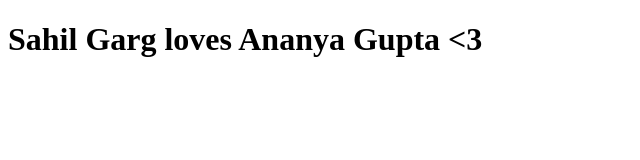
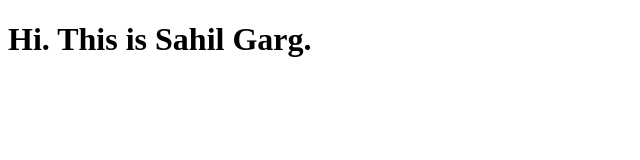
Before and after one commit to sahilgarg30/NBA17AllStars, a plain HTML site: page index.html in a window 1280 px wide. Shown: the whole page, without its empty margins (0-640 px from the left). Drawn offline with Linux system fonts and the light colour scheme.

Commit message:
first commits

```diff
--- a/index.html
+++ b/index.html
@@ -5,6 +5,6 @@
 </head>
 
 <body>
-<h1> Sahil Garg loves Ananya Gupta <3 </h1>
+<h1> Hi. This is Sahil Garg. </h1>
 </body>
 </html>
```
